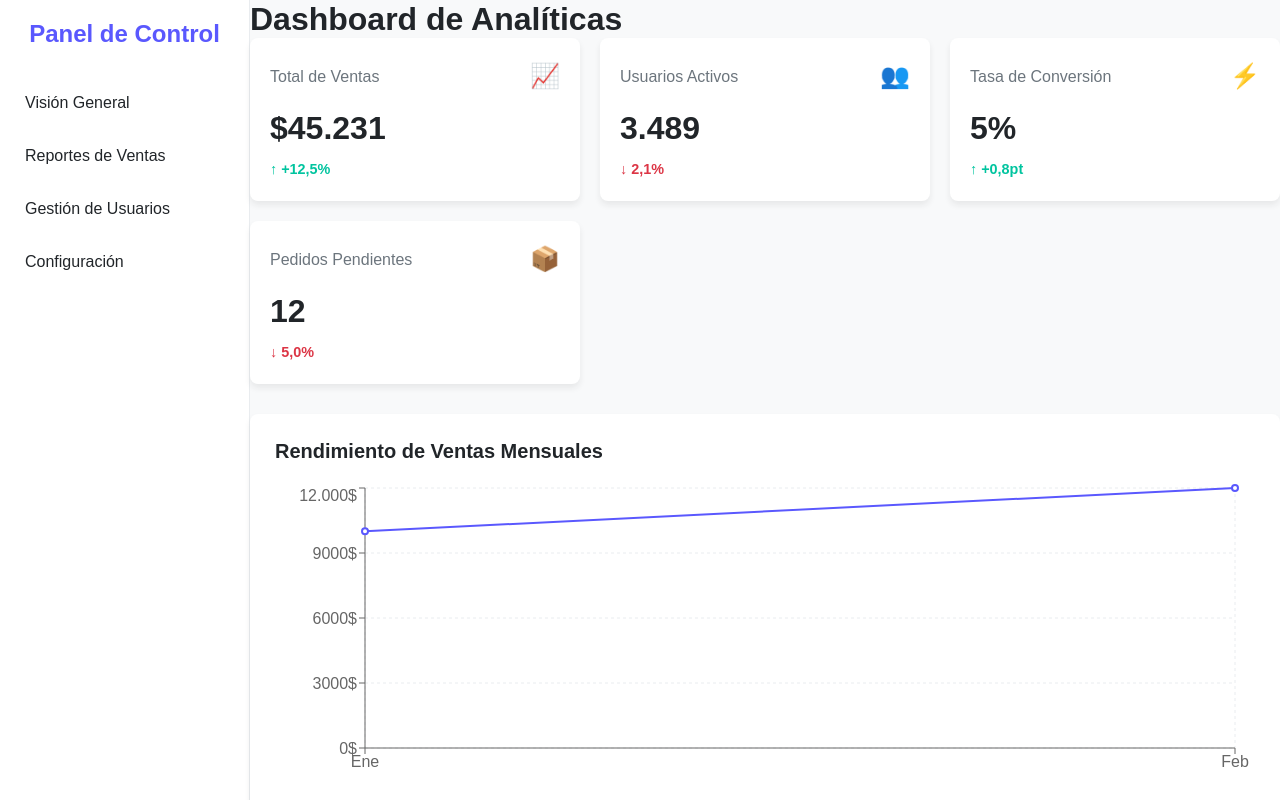
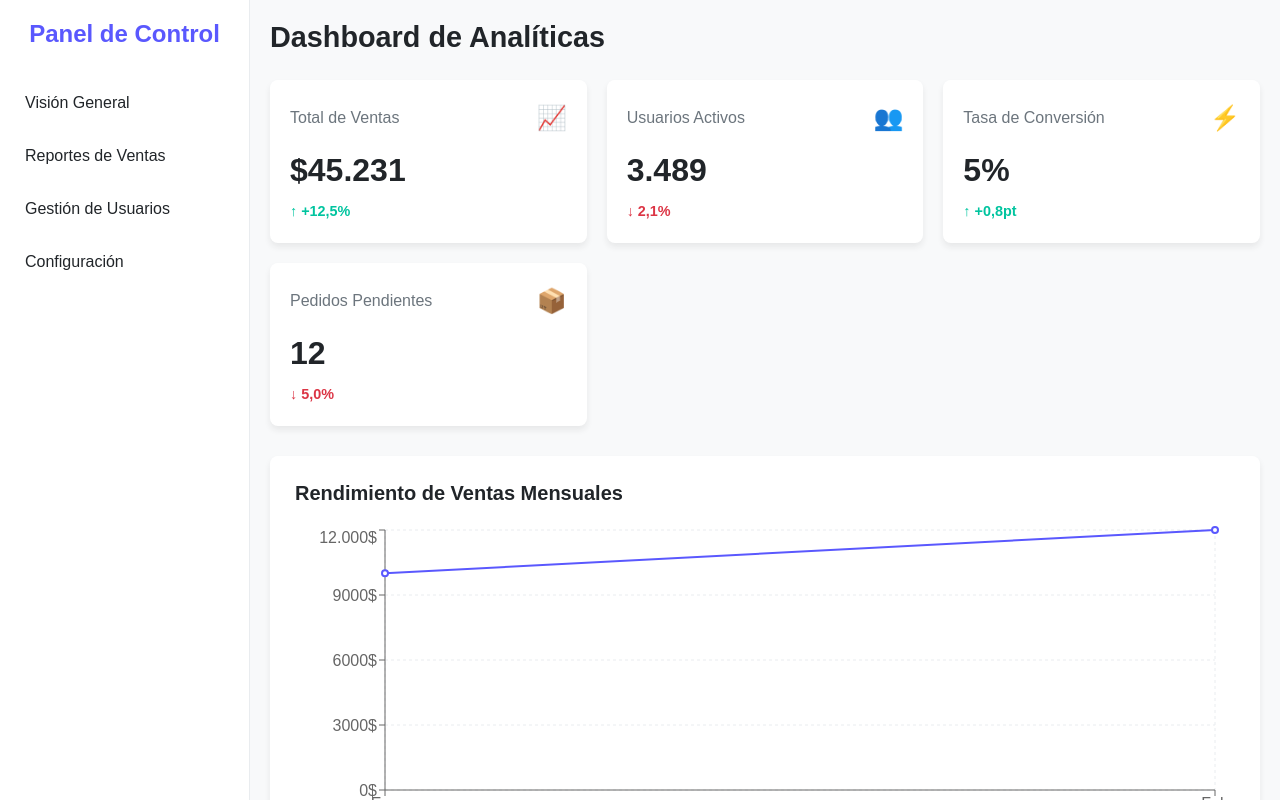
Before and after one commit to carlamunti89/analytic-dashboard-project, a React (Create React App) app: page / in a window 1280 px wide. Built offline with nearby package versions, Linux system fonts and the light colour scheme.

Commit message:
style: Added padding and improved structure for main-content

```diff
--- a/src/App.js
+++ b/src/App.js
@@ -76,7 +76,7 @@ function App() {
               ))}
             </div>
             {/* INICIO DE LOS GRÁFICOS */}
-            <div className="charts-container">
+
             <LineChartCard
               title="Rendimiento de Ventas Mensuales"
               data={dashboardData.charts[0].data} // Datos de tu JSON
@@ -84,7 +84,6 @@ function App() {
               lineDataKey="ventas" // Clave para la Línea Y
               unit="$" // Unidad para el Eje Y y Tooltip
             />
-            </div>
           </>
         )}
       </main>
--- a/src/styles/layout/_dashboard-grid.scss
+++ b/src/styles/layout/_dashboard-grid.scss
@@ -21,3 +21,34 @@
     grid-template-rows: 1fr;
   }
 }
+
+// ----------------------------------------------------------------
+// ESTILOS PARA EL CONTENIDO PRINCIPAL (MAIN)
+// ----------------------------------------------------------------
+
+.main-content {
+  // 1. Asignación de área de Grid
+  grid-area: main;
+
+  // 2. Padding: Espacio de respiro alrededor del contenido (20px)
+  padding: 20px;
+
+  // 3. Scroll: Esto es crucial. Permitimos que el contenido principal
+  // se desplace verticalmente si es demasiado largo, ya que el contenedor
+  // principal (.dashboard-container) tiene 'overflow: hidden'.
+  overflow-y: auto;
+
+  // 4. Estilos para el título principal
+  h1 {
+    margin-bottom: 25px;
+    font-size: 1.8rem;
+    font-weight: 700;
+    color: $color-text-dark;
+  }
+
+  // 5. Ajustes para móviles: Más espacio arriba y abajo en pantallas pequeñas
+  @media (max-width: ($breakpoint-desktop - 1px)) {
+    padding-top: 50px;
+    padding-bottom: 50px;
+  }
+}
```
Lines whose indentation alone changed are shown as unchanged.
